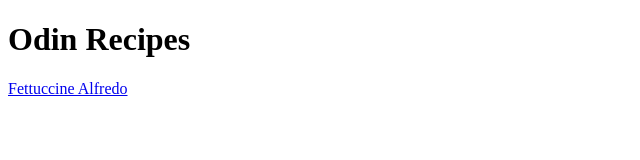
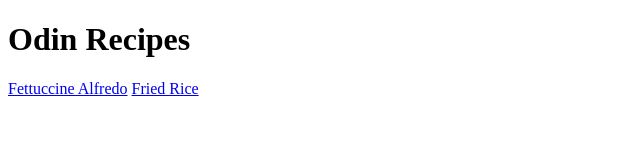
Before and after one commit to davintandy/odin-recipes, a plain HTML site: page index.html in a window 1280 px wide. Shown: the full height of the page, 0-640 px from the left. Drawn offline with Linux system fonts and the light colour scheme.

Commit message:
Update index.html to link to Fried Rice's recipe

```diff
--- a/index.html
+++ b/index.html
@@ -8,5 +8,6 @@
 <body>
     <h1>Odin Recipes</h1>
     <a href="recipes/fettuccine-alfredo.html">Fettuccine Alfredo</a>
+    <a href="recipes/fried-rice.html">Fried Rice</a>
 </body>
 </html>
```
